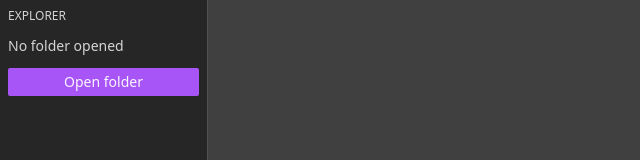
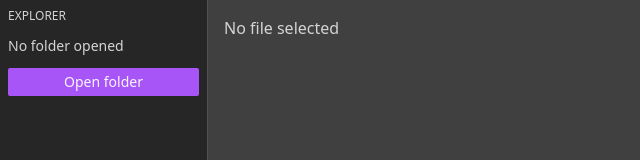
Before and after one commit to marioperezhurtado/code-editor, a SvelteKit app: page / in a window 1280 px wide. Shown: the top 160 px of the page, without its empty margins (0-640 px from the left). Built offline with nearby package versions, Linux system fonts and the light colour scheme.

Commit message:
Add editor

```diff
--- a/src/routes/+page.svelte
+++ b/src/routes/+page.svelte
@@ -1,7 +1,9 @@
 <script lang="ts">
-	import FileExplorer from './FileExplorer.svelte';
+	import FileExplorer from './FileExplorer/FileExplorer.svelte';
+	import Editor from './Editor.svelte';
 </script>
 
-<main class="bg-neutral-700 text-neutral-300 w-screen h-screen flex">
+<main class="flex w-screen h-screen bg-neutral-700 text-neutral-300">
 	<FileExplorer />
+	<Editor />
 </main>
--- /dev/null
+++ b/src/routes/Editor.svelte
@@ -0,0 +1,11 @@
+<script lang="ts">
+	import { selectedFile } from './stores';
+</script>
+
+<section class="p-4">
+	{#if $selectedFile}
+		<p class="whitespace-pre">{$selectedFile.content}</p>
+	{:else}
+		<p>No file selected</p>
+	{/if}
+</section>
--- a/src/routes/File.svelte
+++ b/src/routes/FileExplorer/File.svelte
@@ -1,11 +1,16 @@
 <script lang="ts">
 	import { getFileIcon, type TFile } from './data';
+	import { selectedFile } from '../stores';
 
 	export let file: TFile;
 	$: icon = getFileIcon(file.file.name);
 </script>
 
-<button class="flex items-center gap-1">
+<button
+	on:click={() => selectedFile.open(file)}
+	class="flex items-center w-full gap-1 px-1 py-0.5 rounded-sm"
+	class:bg-neutral-700={$selectedFile?.file === file}
+>
 	<img src="/icons/file/{icon}.svg" alt={icon} class="w-4 h-4" />
 	<span class="overflow-hidden whitespace-nowrap text-ellipsis">
 		{file.file.name}
--- a/src/routes/data.ts
+++ b/src/routes/FileExplorer/data.ts
@@ -1,7 +1,7 @@
 export type TFolder = {
 	folder: FileSystemDirectoryHandle;
-	subfolders: Array<TFolder>;
-	subfiles: Array<TFile>;
+	subfolders: TFolder[];
+	subfiles: TFile[];
 	expanded: boolean;
 };
 
--- /dev/null
+++ b/src/routes/stores.ts
@@ -0,0 +1,27 @@
+import { writable } from 'svelte/store';
+import type { TFile } from './FileExplorer/data';
+
+async function readFile(fileHandle: FileSystemFileHandle): Promise<string> {
+	const file = await fileHandle.getFile();
+	return file.text();
+}
+
+type SelectedFile = {
+	file: TFile;
+	content: string;
+};
+
+function createSelectedFile() {
+	const { subscribe, set } = writable<SelectedFile | null>(null);
+
+	return {
+		subscribe,
+		open: async (file: TFile) => {
+			const content = await readFile(file.file);
+			set({ file, content });
+		},
+		close: () => set(null)
+	};
+}
+
+export const selectedFile = createSelectedFile();
```
Also changed, not shown: src/routes/FileExplorer/FileExplorer.svelte (renamed from src/routes/FileExplorer.svelte), src/routes/FileExplorer/Folder.svelte (renamed from src/routes/Folder.svelte).
